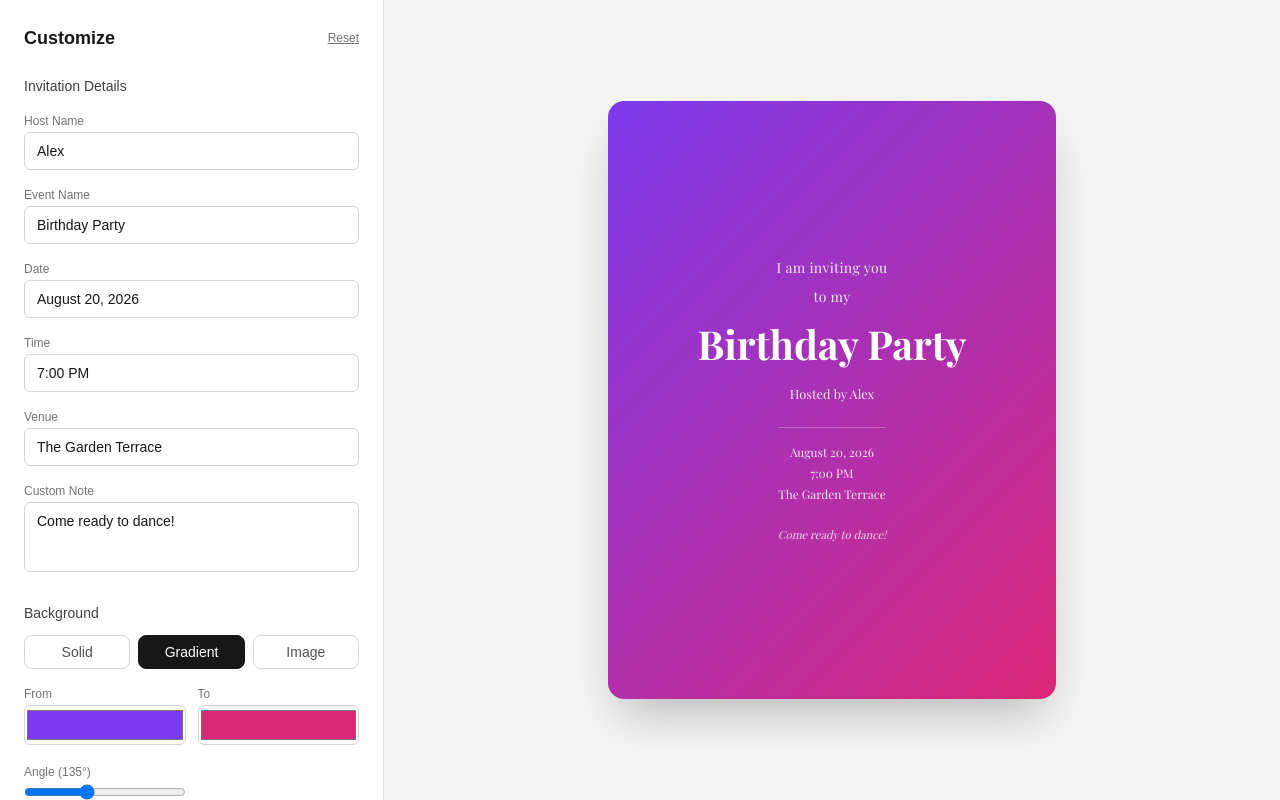
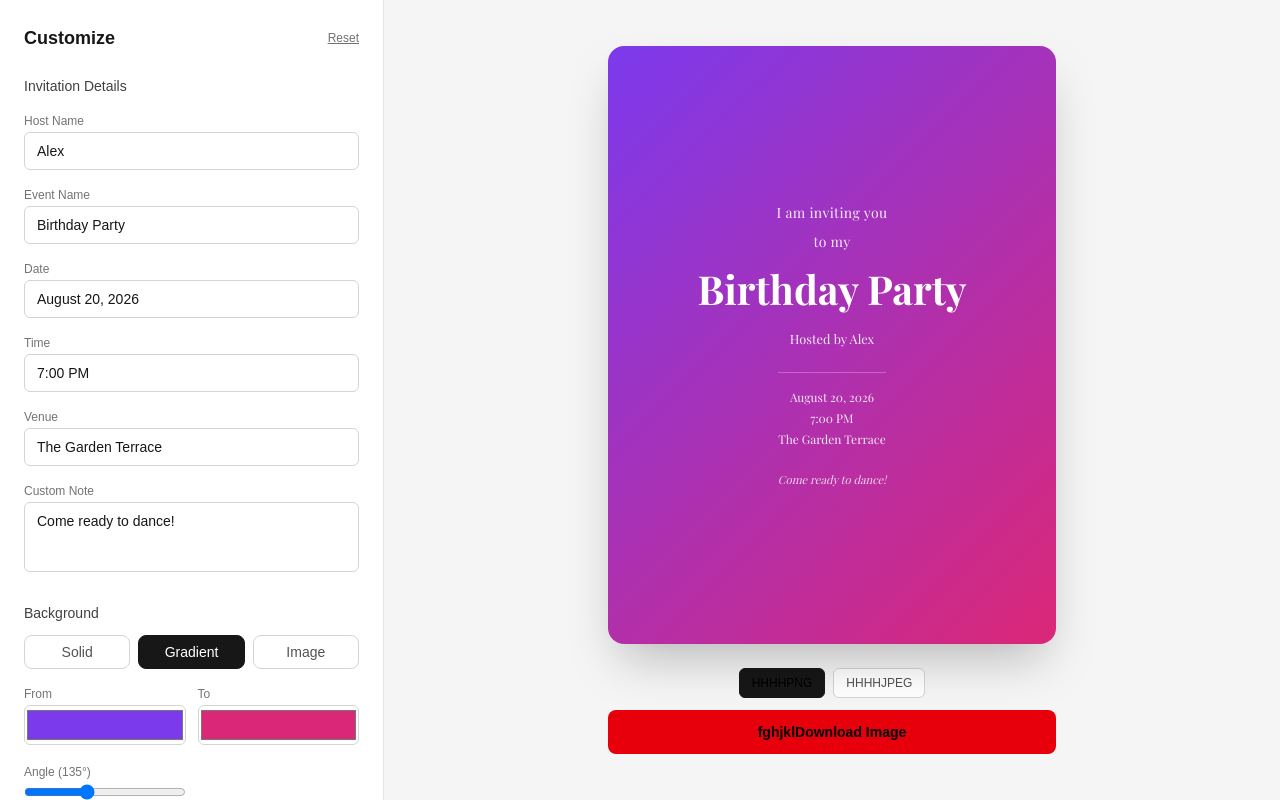
Before and after one commit to neducod/party-card, a Next.js app: page / in a window 1280 px wide. Built offline with nearby package versions, Linux system fonts and the light colour scheme.

Commit message:
downlaod button addeddd

```diff
--- a/app/page.tsx
+++ b/app/page.tsx
@@ -22,7 +22,7 @@ export default function Home() {
 
       <section className="flex flex-1 flex-col items-center justify-center gap-6 bg-neutral-100 p-8">
         <CardPreview ref={previewRef} state={cardState.state} />
-        {/* <ExportBar targetRef={previewRef} fileName={cardState.state.details.eventName || "invitation"} /> */}
+        <ExportBar targetRef={previewRef} fileName={cardState.state.details.eventName || "invitation"} />
       </section>
     </main>
   );
--- /dev/null
+++ b/components/ExportBar.tsx
@@ -0,0 +1,74 @@
+"use client";
+
+import { RefObject, useState } from "react";
+import { canUseWebShare, downloadCard, shareCard, ExportFormat } from "@/lib/export";
+
+interface Props {
+  targetRef: RefObject<HTMLDivElement>;
+  fileName?: string;
+}
+
+export function ExportBar({ targetRef, fileName = "invitation-card" }: Props) {
+  const [format, setFormat] = useState<ExportFormat>("png");
+  const [busy, setBusy] = useState<"download" | "share" | null>(null);
+  const [justDownloaded, setJustDownloaded] = useState(false);
+
+  const withNode = async (action: (node: HTMLElement) => Promise<void>, kind: "download" | "share") => {
+    const node = targetRef.current;
+    if (!node) return;
+    try {
+      setBusy(kind);
+      await action(node);
+      if (kind === "download") {
+        setJustDownloaded(true);
+        setTimeout(() => setJustDownloaded(false), 2000);
+      }
+    } catch (err) {
+      console.error("Export failed:", err);
+    } finally {
+      setBusy(null);
+    }
+  };
+
+  return (
+    <div className="flex w-full max-w-md flex-col gap-3">
+      {/* Format Selector */}
+      <div className="flex gap-2 self-center">
+        {(["png", "jpeg"] as const).map((f) => (
+          <button
+            key={f}
+            onClick={() => setFormat(f)}
+            className={`rounded-md border px-3 py-1.5 text-xs font-medium uppercase transition ${
+              format === f
+                ? "border-neutral-900 bg-neutral-900 text-black"
+                : "border-neutral-300 bg-white text-neutral-600 hover:border-neutral-400"
+            }`}
+          >hhhh
+            {f}
+          </button>
+        ))}
+      </div>
+
+      {/* Action Buttons */}
+      <div className="flex gap-2 sm:flex-row">
+        <button
+          disabled={busy !== null}
+          onClick={() => withNode((n) => downloadCard(n, { format, fileName }), "download")}
+          className="flex-1 rounded-lg bg-red-600 px-4 py-3 text-sm font-semibold text-black transition hover:bg-red-700 disabled:opacity-50"
+        >fghjkl
+          {busy === "download" ? "Preparing…" : justDownloaded ? "Downloaded ✓" : "Download Image"}
+        </button>
+
+        {canUseWebShare() && (
+          <button
+            disabled={busy !== null}
+            onClick={() => withNode((n) => shareCard(n, { format, fileName }).then(() => {}), "share")}
+            className="flex-1 rounded-lg border border-neutral-900 bg-white px-4 py-3 text-sm font-semibold text-neutral-900 transition hover:bg-neutral-100 disabled:opacity-50"
+          >dfghjklkjhgfdfgh
+            {busy === "share" ? "Sharing…" : "Share"}
+          </button>
+        )}
+      </div>
+    </div>
+  );
+}
```
